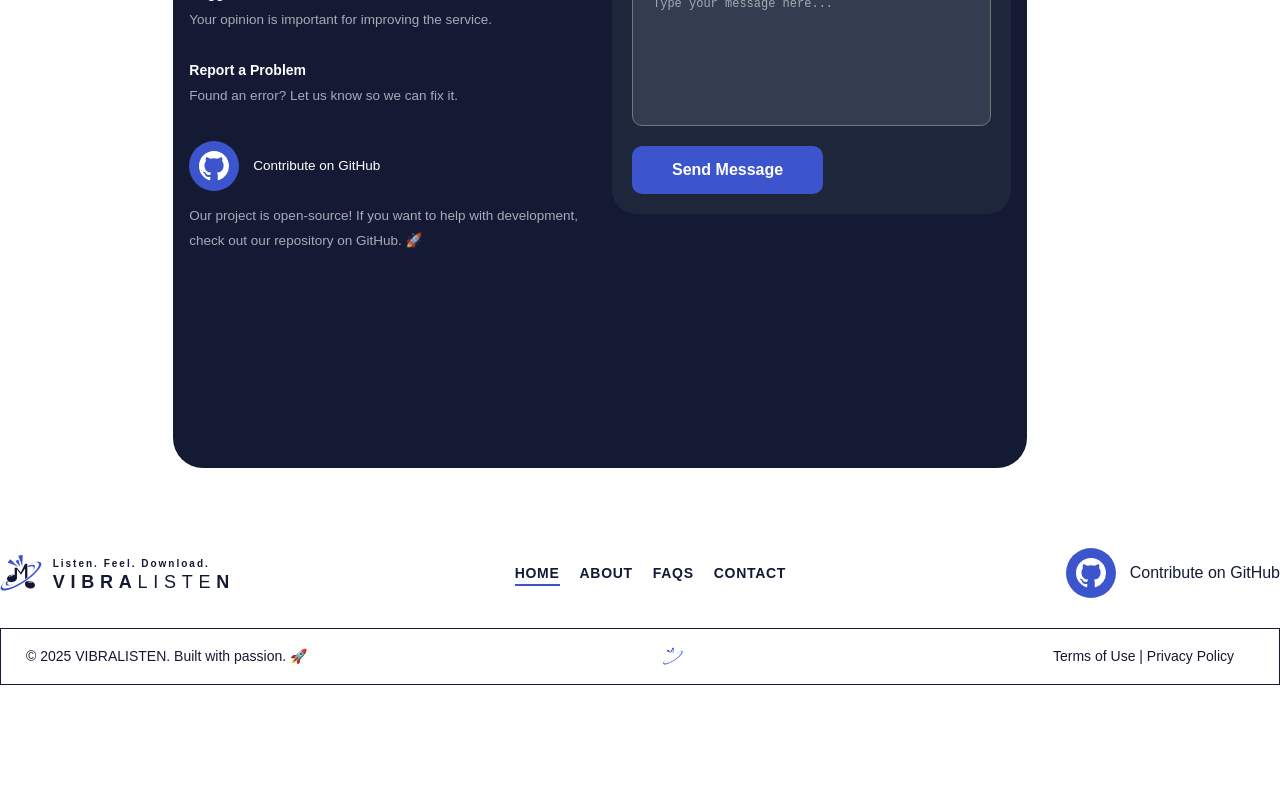
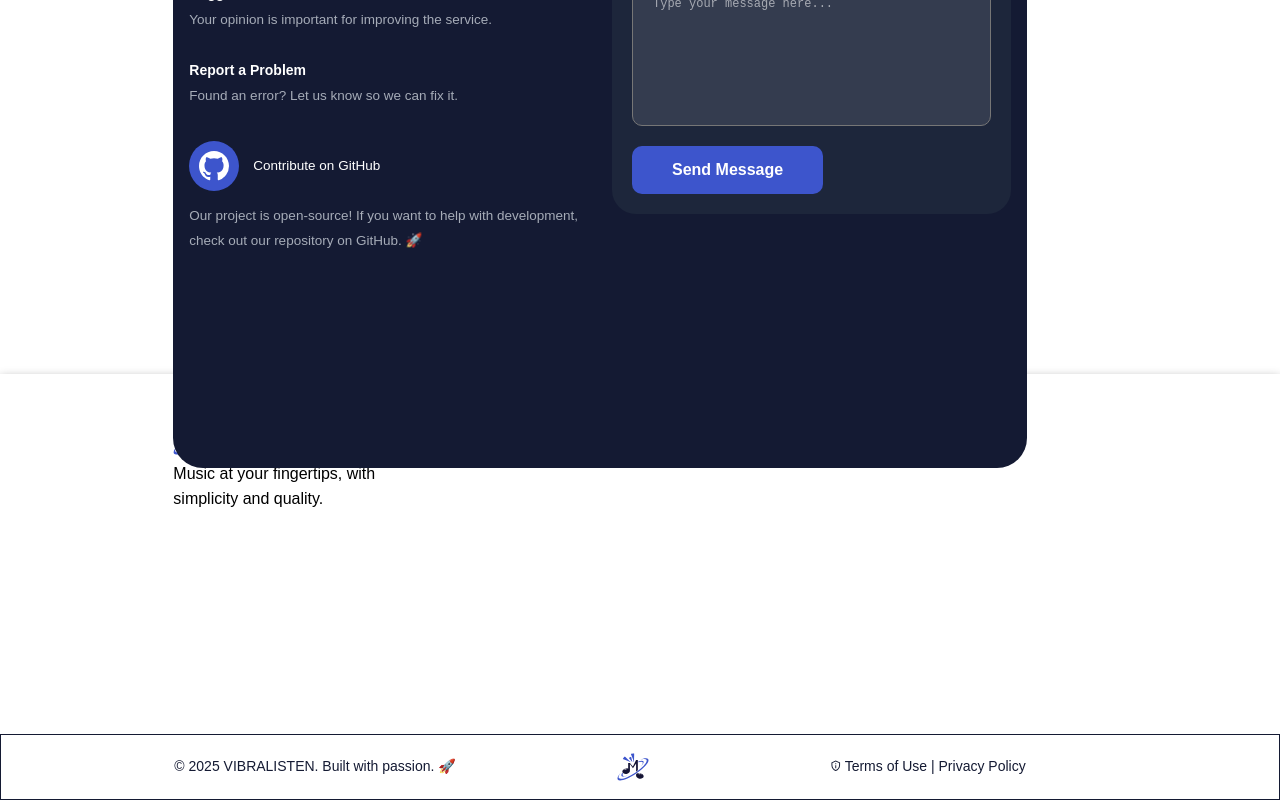
Before and after one commit to lodsa-ntos/youtube-to-mp3-converter, a React (Vite) app in the folder frontend/: page / in a window 1280 px wide. Shown: the part 3764-4564 px from the top of the page. Before the commit the page ends 4449 px from the top, so only its background shows below. Built offline with nearby package versions, Linux system fonts and the light colour scheme.

Commit message:
Enhance footer design; update styles, add new text section, and adjust layout for improved aesthetics

```diff
--- a/frontend/src/components/Footer/Footer.css
+++ b/frontend/src/components/Footer/Footer.css
@@ -1,9 +1,10 @@
 .footer-content {
   display: flex;
   justify-content: space-between;
-  align-items: center;
-  background-color: #fff;
-  padding: 40px 0 30px 0;
+  background-color: var(--white);
+  padding: 40px 190pt 30px 130pt;
+  height: 45vh;
+  box-shadow: 0px 4px 10px rgba(0, 0, 0, .4);
 }
 .footer-logo-container a {
   display: flex;
@@ -53,21 +54,23 @@
   font-size: 18px;
   font-weight: 900;
   margin: 0;
-  letter-spacing: 0.32em;
+  letter-spacing: 0.22em;
   align-items: center;
   display: inline-block;
-  line-height: 1;
   color: var(--dark-grey);
 }
 .footer-logo .footer-liste {
   font-weight: 400;
   font-size: 18px;
   margin: 0;
-  letter-spacing: 0.32em;
+  letter-spacing: 0.22em;
   align-items: center;
   display: inline-block;
   line-height: 1;
   color: var(--dark-grey);
+}
+.footer-logo-text-below {
+  margin: 0 auto;
 }
 
 .nav {
@@ -121,6 +124,7 @@
   text-decoration: none;
   color: inherit;
   transition: transform .3s;
+
 }
 .footer-github-link:hover {
   transform: scale(0.95);
@@ -166,15 +170,13 @@
   justify-content: space-between;
   background-color: var(--white);
   border: 1px solid var(--dark-grey);
-  height: 7.2vh;
-  padding: 0 25px;
+  height: 8.2vh;
+  padding: 0 190pt 0 130pt;
 }
-
 .footer-all-rights p.footer-vibralisten,
 .footer-rigth {
   font-size: 14px;
   color: var(--dark-grey);
-  margin-right: 20px;
 }
 .footer-left {
   display: flex;
@@ -203,10 +205,10 @@
 .footer-privacy:hover {
   text-decoration: underline;
   transform: scale(0.95);
-  color: var(--white);
+  color: var(--dark-grey);
 }
 .footer-icon-terms {
-  color: var(--white);
+  color: var(--dark-grey);
   align-items: center;
   justify-content: center;
   width: 11.5px;
@@ -214,6 +216,6 @@
   margin-right: 3px;
 }
 .footer-logo-short {
-  width: 20px;
-  height: 20px;
+  width: 32px;
+  height: 32px;
 }
--- a/frontend/src/components/Footer/Footer.jsx
+++ b/frontend/src/components/Footer/Footer.jsx
@@ -19,6 +19,7 @@ const Footer = () => {
               alt="Music Symbol"
               className="footer-logo-image"
             />
+
             <div className="footer-logo-text">
               <p className="slogan-footer">Listen. Feel. Download.</p>
               <h1 className="footer-logo">
@@ -28,6 +29,12 @@ const Footer = () => {
               </h1>
             </div>
           </Link>
+
+          <div className="footer-logo-text-below">
+              <p className="text-below">
+             Music at your fingertips, with <br />simplicity and quality.
+            </p>
+            </div>
         </div>
 
         {/* Navigation */}
@@ -75,7 +82,7 @@ const Footer = () => {
 
         <div className="footer-center">
           <img
-            src="Logo/music_symbol_dark_mode.svg"
+            src="Logo/music_symbol.svg"
             alt="Music Symbol"
             className="footer-logo-short"
           />
--- a/frontend/src/pages/Home/Home.css
+++ b/frontend/src/pages/Home/Home.css
@@ -72,11 +72,16 @@ h1 {
   min-height: 100vh;
   width: 100%;
   margin-top: 80pt;
+  margin-bottom: -100pt;
   background-color: var(--dark-grey);
-  border-radius: 30px;
+  border-radius: 30px 30px 30px 30px;
+  position: relative;
+  z-index: 2;
 }
 
 .footer-section {
   min-height: 3vh;
   margin-top: 30pt;
+  z-index: 1;
+  position: relative;
 }
```
